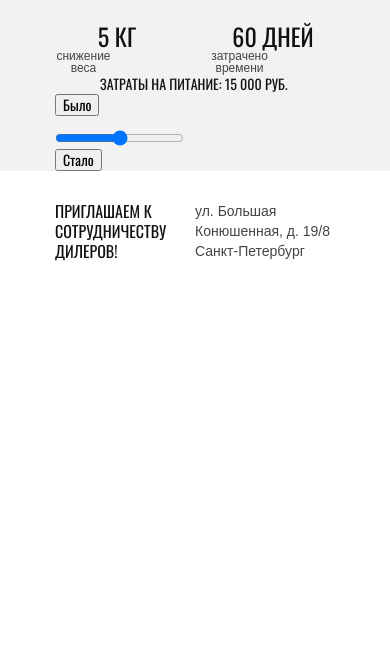
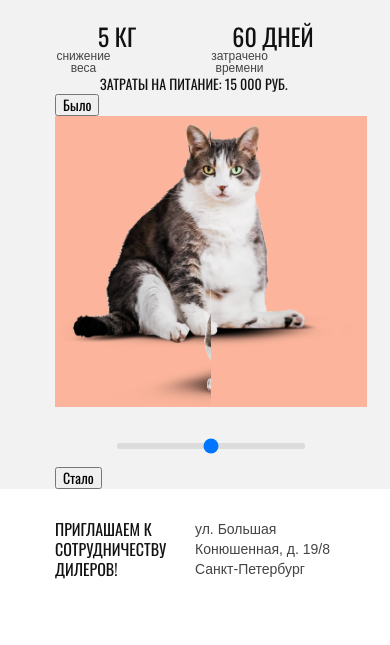
Before and after one commit to katareena/1018255-cat-energy-19, a website: page source/index.html in a window 390 px wide. Shown: the part 2049-2694 px from the top of the page. Drawn offline with nearby package versions, Linux system fonts and the light colour scheme; files that its build step writes are made by us from their sources; files whose address does not match are found by name.

Commit message:
Адаптивные декоративные элементы

```diff
--- a/source/index.html
+++ b/source/index.html
@@ -51,7 +51,7 @@
       <div class="page-main__inner">
 
       <section class="commercial">
-        <div class="commercial__inner">
+        <div class="commercial__inner commercial__inner--background">
           <h1 class="commercial__title">Функциональное питание для котов</h1>
           <p class="commercial__slogan">Занялся собой? Займись котом!</p>
           <div class="commercial__box">
@@ -132,14 +132,16 @@
 
             <div class="example__content">
               <button class="example__button" type="button">Было</button>
-              <div id="comparison">
-                <figure>
-                  <div id="handle"></div>
-                  <div id="divisor"></div>
+
+              <div class="example__comparison">
+
+                <figure class="example__figure">
+                  <div class="example__divisor" id="divisor"></div>
                 </figure>
-                <!--type="range" - нет кроссбраузерности-->
-                <input type="range" min="0" max="100" value="50" id="slider">
+
+                <input class="example__range" type="range" min="0" max="100" value="50" id="slider" oninput="moveDivisor()">
               </div>
+
               <button class="example__button" type="button">Стало</button>
             </div>
 
@@ -166,7 +168,10 @@
             <h2 class="visually-hidden">Как до нас добраться</h2>
               <div class="contacts__box">
                 <p class="contacts__invite">Приглашаем к сотрудничеству дилеров!</p>
-                <p class="contacts__address">ул. Большая Конюшенная, д. 19/8 Санкт-Петербург</p>
+                <p class="contacts__address">
+                  <span class="contacts__address-item">ул. Большая Конюшенная, д. 19/8</span>
+                  <span class="contacts__address-item">Санкт-Петербург</span>
+                </p>
               </div>
           </div>
           <div class="map"></div>
@@ -206,6 +211,7 @@
       </div>
     </footer>
 
+    <script src="js/slider.js"></script>
     <script src="https://api-maps.yandex.ru/2.1/?lang=ru_RU&amp"></script>
     <script src="js/map.js"></script>
   </body>
--- /dev/null
+++ b/source/js/slider.js
@@ -0,0 +1,5 @@
+var divisor = document.getElementById("divisor"),
+slider = document.getElementById("slider");
+function moveDivisor() {
+	divisor.style.width = slider.value+"%";
+}
--- a/source/less/blocks/card.less
+++ b/source/less/blocks/card.less
@@ -14,7 +14,7 @@
     background-color: #ededed;
     width: 324px;
     min-height: 431px;
-    margin: 30px;
+    margin: 70px 30px;
 
     padding-left: 38px;
     padding-right: 37px;
--- a/source/less/blocks/contacts.less
+++ b/source/less/blocks/contacts.less
@@ -93,6 +93,9 @@
     line-height: 20/16;
 
     flex-basis: 155px;
+    display: flex;
+    flex-direction: column;
+    justify-content: space-between;
   }
 
   @media (min-width: @desktop-width) {
--- a/source/less/blocks/example.less
+++ b/source/less/blocks/example.less
@@ -92,3 +92,100 @@
     text-align: right;
   }
 }
+
+/*------------------слайдер--------------------*/
+.example__comparison {
+  width: 80vw;
+  height: 90vw;
+  max-width: 690px;
+  max-height: 517px;
+  overflow: hidden;
+  margin: 0 auto;
+
+
+  padding-bottom: 60px;
+}
+
+.example__figure {
+  background-image: url(../img/before-tablet@1x.png);
+  background-size: contain;
+  background-repeat: no-repeat;
+  position: relative;
+  font-size: 0;
+  width: 100%;
+  height: 100%;
+  margin: 0;
+
+  background-color: rgb(252, 181, 156);
+}
+
+/*.example__figure > img {
+  position: relative;
+  width: 100%;
+}*/
+
+.example__divisor {
+  background-image: url(../img/after-tablet@1x.png);
+  background-size: cover;
+  //position: absolute;
+  width: 50%;
+  height: 100%;
+  bottom: 0;
+  overflow: hidden;
+}
+
+.example__range {
+  -webkit-appearance: none;
+  -moz-appearance: none;
+  position: relative;
+  //top: -2rem;
+  left: 20%;
+  bottom: -27px;
+  background-color: #dcdcdc;
+  width: 60%;
+  height: 6px;
+  border-radius: 2.5px;
+  cursor: pointer;
+}
+
+.example__range:focus {
+  outline: none;
+}
+
+.example__range:active {
+  outline: none;
+  border: none;
+}
+
+/*input[type=range]::-moz-range-track {
+  -moz-appearance: none;
+  height: 15px;
+  width: 98%;
+  background-color: rgba(255,255,255,0.1);
+  position: relative;
+  outline: none;
+}*/
+
+/*input[type=range]::-webkit-slider-thumb {
+  -webkit-appearance:none;
+  width: 20px;
+  height: 15px;
+  background: #ffffff;
+  border-radius: 0;
+}
+
+input[type=range]::-moz-range-thumb {
+  -moz-appearance: none;
+  width: 20px;
+  height: 15px;
+  background: #ffffff;
+  border-radius: 0;
+}
+
+input[type=range]:focus::-webkit-slider-thumb {
+    background: rgba(255,255,255,0.5);
+}
+
+input[type=range]:focus::-moz-range-thumb {
+    background: rgba(255,255,255,0.5);
+}*/
--- a/source/less/blocks/form.less
+++ b/source/less/blocks/form.less
@@ -1,5 +1,5 @@
 .form {
-  width: 100%; /*320 от page-main__inner*/
+  width: 100%; /*320-768-1300 от page-main__inner*/
   margin-bottom: 34px;
 
   @media (min-width: @tablet-width) {
@@ -51,8 +51,8 @@
   @media (min-width: @desktop-width) {
     flex: 0 0 50%;
     margin-right: 40px;
+    margin-left: 40px;
     padding: 0;
-    margin-left: 40px;
   }
 }
 
@@ -83,23 +83,13 @@
     min-height: 115px;
     display: flex;
     flex-wrap: wrap;
-
-    @media (min-width: @desktop-width) {
-
-    }
   }
 }
 
 .form__module {
   border: none;
   margin: 0;
-
   padding: 0;
-
-  /*@media (min-width: @desktop-width) {
-    margin-left: 40px;
-    margin-right: 40px;
-  }*/
 }
 
 .form__title {
@@ -166,10 +156,6 @@
     padding-left: 40px;
     padding-right: 40px;
   }
-
-  @media (min-width: @desktop-width) {
-
-  }
 }
 
 .form__hint {
```
Also changed, not shown: source/catEnergy-catalog.html (+16 -4 lines), source/less/blocks/commercial.less (+14 -0 lines).
